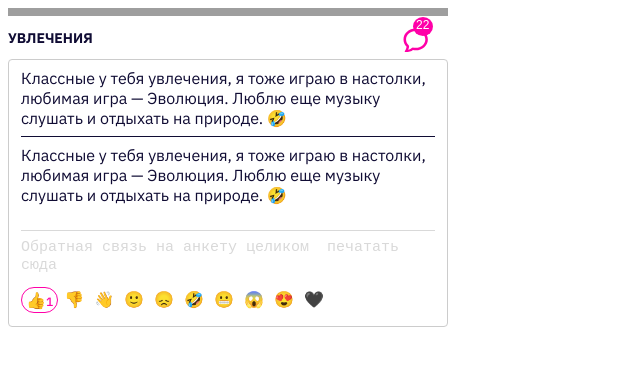
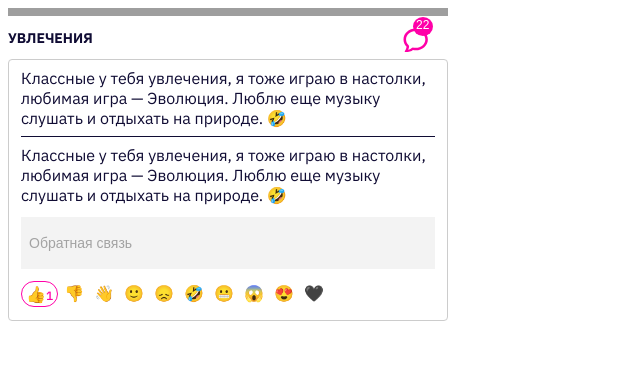
Before and after one commit to marussia1996/Vizitki, a React (Create React App) app: page /vadim in a window 1280 px wide. Both pictures are taken after a click on the button "22". Shown: the top 366 px of the page, without its empty margins (0-640 px from the left). Built offline with nearby package versions, Linux system fonts and the light colour scheme; grey boxes are pictures that could not be loaded.

Commit message:
убрать лишний код

```diff
--- a/src/components/Feedback/Feedback.tsx
+++ b/src/components/Feedback/Feedback.tsx
@@ -1,13 +1,7 @@
 import './Feedback.scss';
 import { messages } from './data';
 
-type TProps = {
-  user: 'student' | 'admin';
-};
-
-export default function Feedback({ user }: TProps) {
-  const isAdmin = user === 'admin';
-
+export default function Feedback() {
   return (
     <div className='modal'>
       <div className='smilesCnt'>
@@ -23,12 +17,7 @@ export default function Feedback({ user }: TProps) {
         <span className='smile'>&#128420;</span>
       </div>
 
-      {isAdmin && (
-        <textarea rows={2} placeholder='Обратная связь на анкету целиком  печатать сюда' className='inputAdmin'></textarea>
-      )}
-      {!isAdmin && (
-        <input type='text' placeholder='Обратная связь' className='inputStudent'></input>
-      )}
+      <input type='text' placeholder='Обратная связь' className='inputStudent'></input>
 
       {messages.length !== 0 && (<div className='feedbackTape'>
         {messages.map(item => {
```
